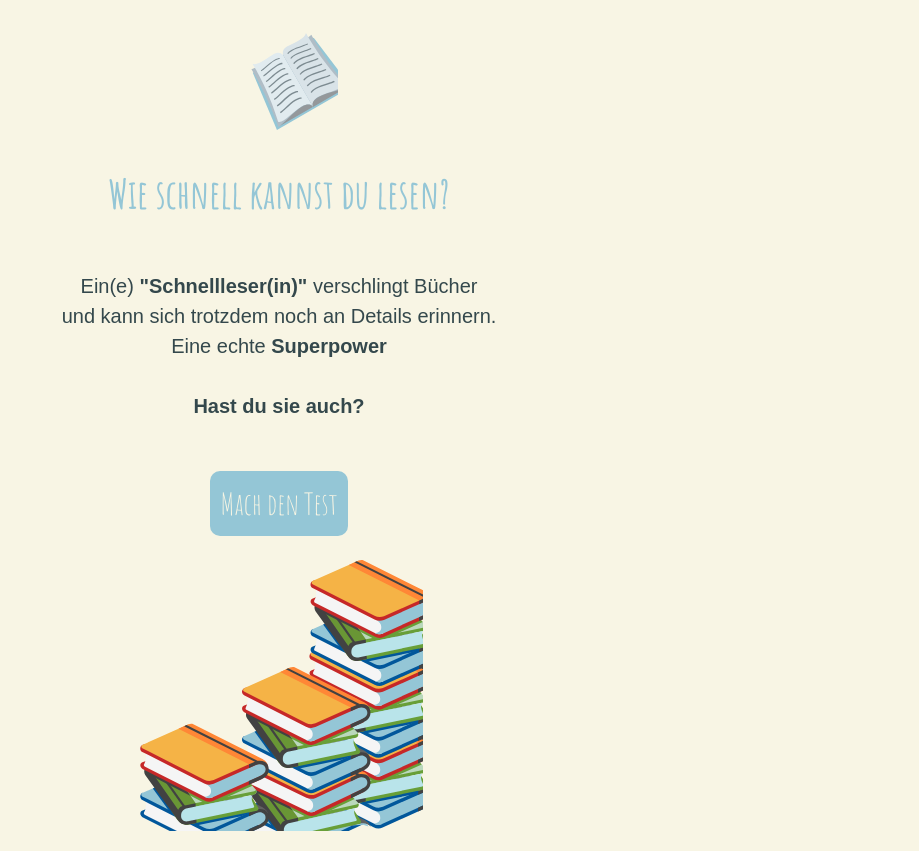
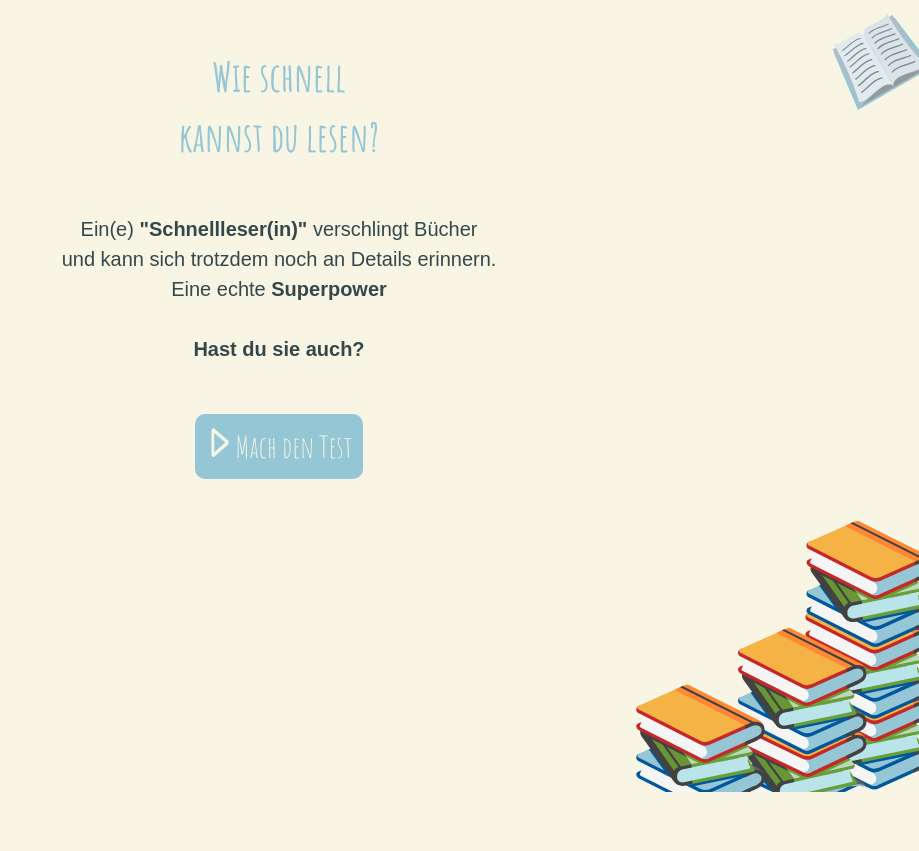
Before and after one commit to tatjanafichtner/capstone-fast-reading-app, a Next.js app: page / in a window 1280 px wide. Shown: the whole page, without its empty margins (361-1280 px from the left). After the commit the page ends 800 px from the top, so only its background shows below. Built offline with nearby package versions, Linux system fonts and the light colour scheme.

Commit message:
add SVGs for styling of pages

```diff
--- a/pages/index.tsx
+++ b/pages/index.tsx
@@ -2,6 +2,7 @@ import Head from "next/head";
 import { LinkedButton } from "../components/LinkedButton";
 import styled from "styled-components";
 import Image from "next/image";
+import { ButtonIcon } from "../components/ButtonIcon";
 
 type HomeProps = {
   setStartingTime: (startingTime: number) => void;
@@ -18,13 +19,18 @@ const Home = ({ setStartingTime }: HomeProps) => {
 
       <main>
         <Wrapper>
+          <FlyingBook>
             <Image
               src="/pics/bluebook.svg"
               alt="blue open book"
+              className="flying-book"
               width={117}
               height={117}
             />
-          <h1>Wie schnell kannst du lesen?</h1>
+          </FlyingBook>
+          <h1>
+            Wie schnell <br /> kannst du lesen?
+          </h1>
           <p>
             Ein(e) <b>&quot;Schnellleser(in)&quot;</b> verschlingt Bücher <br />
             und kann sich trotzdem noch an Details erinnern. <br /> Eine echte{" "}
@@ -35,16 +41,27 @@ const Home = ({ setStartingTime }: HomeProps) => {
             id="start"
             buttonUrl="test"
             content="Mach den Test"
+            elementBefore={
+              <ButtonIcon
+                source={"/pics/forward-icon.svg"}
+                description={"forward icon"}
+                width={30}
+                height={30}
+              />
+            }
             onClick={() => {
               setStartingTime(Date.now());
             }}
           />
+          <BookStack>
             <Image
               src="/pics/bookstack.svg"
               alt="stack of colourful books"
+              className="book-stack"
               width={287}
               height={295}
             />
+          </BookStack>
         </Wrapper>
       </main>
     </>
@@ -66,4 +83,16 @@ const Wrapper = styled.div`
   text-align: center;
 `;
 
+const FlyingBook = styled.div`
+  position: fixed;
+  top: 0px;
+  right: 0px;
+`;
+
+const BookStack = styled.div`
+  position: fixed;
+  bottom: 0px;
+  right: 0px;
+`;
+
 export default Home;
```
Also changed, not shown: components/QuestionCard.tsx (+51 -10 lines). Lines whose indentation alone changed are shown as unchanged.
